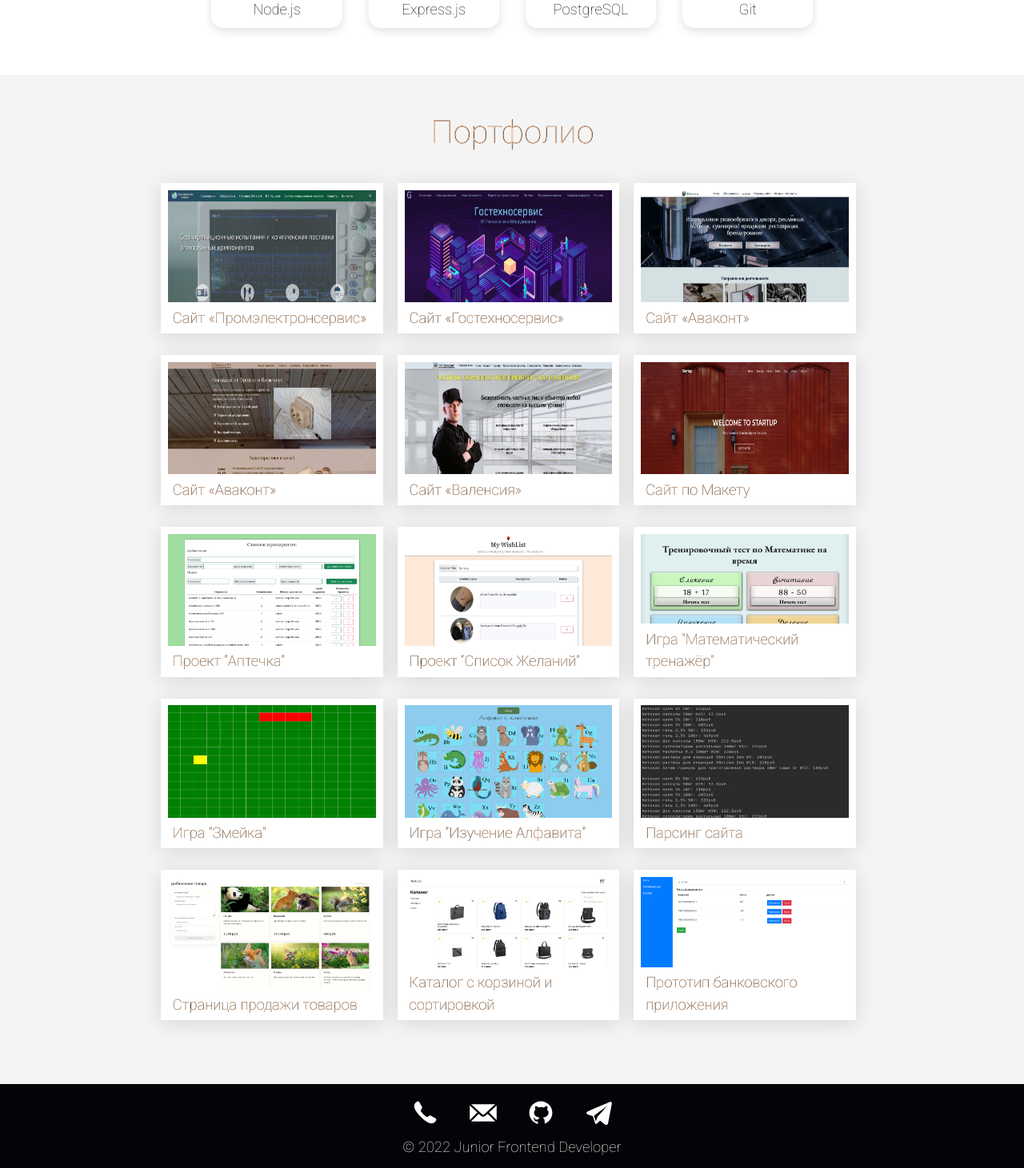
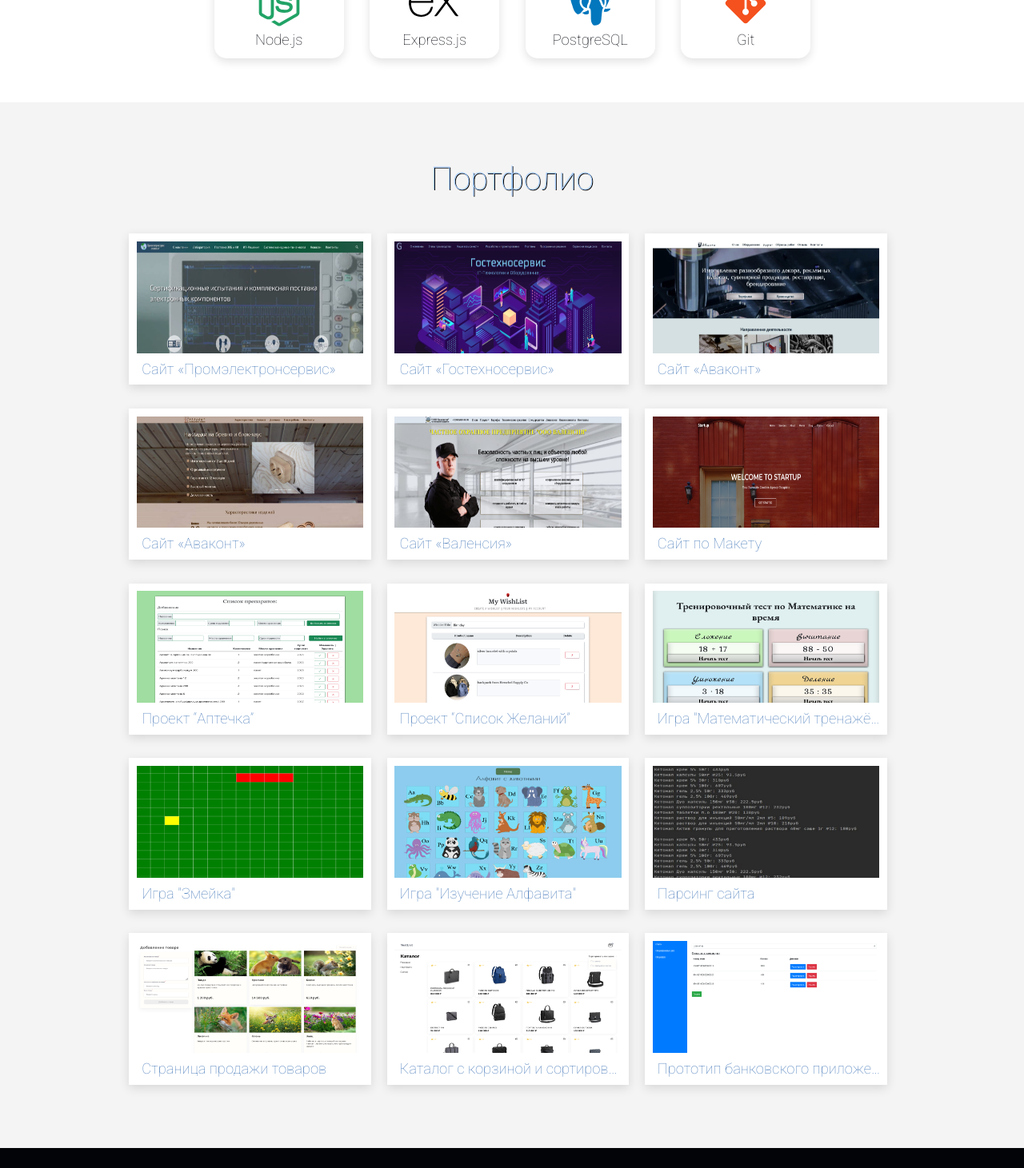
Before and after one commit to AnigalHub/Portfolio, a Nuxt app: page / in a window 1280 px wide. Shown: the part 1280-2741 px from the top of the page at 80% size. Built offline with nearby package versions, Linux system fonts and the light colour scheme; a web font is replaced by a local one.

Commit message:
изменены стили по footer

```diff
--- a/pages/index.vue
+++ b/pages/index.vue
@@ -31,8 +31,6 @@ export default {
 <style lang="scss">
 /*сетка бутстрап*/
 .row{margin: 0 auto !important;}
-/*контейнер на блоки посередине экрана*/
-.container {padding: 10px !important;}
 /*ссылки*/
 a{color: #2868ad !important;}
 /*Компоненты меню и футера*/
@@ -41,25 +39,41 @@ a{color: #2868ad !important;}
   color: white;
 }
 /*Компонент меню*/
-#Nav{box-shadow: 0 6px 6px -6px rgba(255, 255, 255, 0.63);}
+
 /*Компонент футера*/
 #Myfooter{
-  padding: 0.5rem 0;
-  text-align: center;
+  //padding: 0.5rem 0;
+  padding: 1.5% 18%;
+ // text-align: center;
 }
 /*заголовки, текст, пункты меню, фраза в логотипе по всей странице*/
 .text,.text_works,.name,.nav-link,.navbar-brand{font-family: 'Roboto', sans-serif;}
 /*заголовки*/
 h1{
+  color: #a1cbff;
+  font-weight: 200;
+  text-shadow: 1px 1px 0 #000;
+  padding: 3%;
+}
+
+h2{
+  padding-bottom: 3%;
+}
+h1,h2{
   margin: 0 auto;
-  text-shadow: .45px .45px .45px #000;
   text-align: center;
-  padding-bottom: 2.5%;
 }
 /*заголовок h1, имя, фраза "Junior Frontend-разработчик*/
-h1, .name_works, #Home .name, #Home .front{font-family: 'Roboto', sans-serif;}
+h1, #Home .name, #Home .front{font-family: 'Roboto', sans-serif;}
 /*заголовок h1, фраза "Junior Frontend-разработчик*/
-h1,.name, #Home .front{color: #ffc9a1;}
+h2,.name,span{
+  font-weight: 300;
+  color: #5584bf;
+}
+.text{
+  font-weight: 100;
+}
+
 /*текст, пункты меню, фраза в логотипе*/
 .text,.nav-link,.navbar-brand{line-height: 1.8rem;}
 /*текст, пункты меню, фраза в логотипе,текст для компонента "Мои работы"*/
@@ -74,7 +88,10 @@ h1,.name, #Home .front{color: #ffc9a1;}
 /*меню*/
 .navbar{padding: 0 18%;}
 /*все кнопки в меню,блок под логотип*/
-.navbar .nav-link,.navbar-brand{color: white !important;}
+.navbar .nav-link,.navbar-brand{
+  color: #dedede !important;
+  font-weight: 200;
+}
 /*все кнопки в меню*/
 .nav-link{padding: 0.5rem 1rem !important;}
 /*контейнер, который включает в себя повтор блоков*/
@@ -84,7 +101,7 @@ h1,.name, #Home .front{color: #ffc9a1;}
   margin: 1% 12% 0 15%;
 }
 /*Компоненты - "Об мне","Образование", "Ключевые навыки", "Мои работы"*/
-#About, #Education, #Skills, #Works{padding: 3% 0 2.5%;}
+#About, #Education, #Skills, #Works{padding: 3% 0;}
 
 /************ СВЕТЛАЯ ТЕМА ***********************/
 @media screen and (prefers-color-scheme: light){
@@ -108,6 +125,11 @@ h1,.name, #Home .front{color: #ffc9a1;}
     /*список - черточки (полосочки)*/
     ul li:after {border-left: 1px dotted black;}
   }
+  #Skills{
+    .flex-container > div{
+    background: white;
+    }
+  }
   /*Компонент - "Мои работы"*/
   #Works{
     .flex-container{
@@ -115,16 +137,15 @@ h1,.name, #Home .front{color: #ffc9a1;}
     }
     /*блоки под каждую работу*/
     .flex-container > div {
-      //background: #eef4f8;
+      background: #fff;
       box-shadow: 0 4px 24px rgba(0,0,0,.12);
       /*при наведении*/
       &:hover {box-shadow: 2px 6px 15px rgba(0,0,0,.4);}
-      /*ссылка на код - svg*/
-      .reference{stroke:#000;}
+      .name_works{
+        background: #fff;
+      }
     }
   }
-  /*цвет svg*/
-  .svg_color{fill: #fff;}
   .express_svg{fill: #000;}
 }
 /************ ТЕМНАЯ ТЕМА ***********************/
@@ -165,13 +186,18 @@ h1,.name, #Home .front{color: #ffc9a1;}
   #Works{
     /*блоки под каждую работу*/
     .flex-container > div {
-      background: #011624;
-      box-shadow: 2px 5px 6px rgba(80, 79, 79, 0.4);
+      background: #0f1522;
       /*при наведении*/
       &:hover {box-shadow: 2px 5px 6px rgba(80, 79, 79);}
-      /*ссылка на код - svg*/
-      .reference{stroke:#afadad;}
+      .name_works{
+        background: #0f1522;
+      }
     }
+  }
+  #Skills{
+    .flex-container > div{
+    background: #0f1522;
+  }
   }
 }
 
@@ -181,14 +207,11 @@ h1,.name, #Home .front{color: #ffc9a1;}
   background-size: 100% 100%;
   /*фраза-Junior Frontend-разработчик*/
   .front{
-    //opacity: .98;
-    font-family: 'Roboto', sans-serif;
-    font-size: 2.5rem;
-
     text-align: center;
+    //padding: 1.8% 0;
   }
   span{
-    font-family: 'Quicksand', sans-serif;
+
     font-size: 2rem;
   }
 }
@@ -228,7 +251,7 @@ h1,.name, #Home .front{color: #ffc9a1;}
       border-radius: 50%;
       width: 12px;
       height: 12px;
-      background: #de6a13;
+      background: #77a3db;
       content: "";
       left: 0;
       transition: .3s ease-in-out;
@@ -256,11 +279,6 @@ h1,.name, #Home .front{color: #ffc9a1;}
   .text{
     text-align: center;
   }
-  .svgd{
-    margin: 0 auto;
-    border-radius: 50%;
-    border: 2px solid rgba(255, 201, 161, 0.81);
-  }
   /*svg навыков (языков, фреймворков, ..)*/
   svg{
     width: 64px;
@@ -274,7 +292,6 @@ h1,.name, #Home .front{color: #ffc9a1;}
     margin: 0 2% 2%;
     cursor: default;
     border-radius: 15px;
-    background: white;
     padding: 1%;
     box-shadow: 0 4px 12px rgba(0,0,0,.12);
     /*при наведении*/
@@ -287,12 +304,12 @@ h1,.name, #Home .front{color: #ffc9a1;}
 /*Компонент - "Мои работы"*/
 #Works{
   .flex-container{
-    margin: 1% 10%;
+    margin: 1% 6%;
   }
   /*блоки с работами*/
   .flex-container  > div {
     padding: 1%;
-    background: white;
+    box-shadow: 0 4px 12px rgb(0 0 0 / 12%);
     width:  31%;
     margin: 0 1% 3%;
     position: relative;
@@ -304,14 +321,21 @@ h1,.name, #Home .front{color: #ffc9a1;}
           display: block;
         }
       }
+      .name{
+        text-overflow: inherit;
+        white-space: normal;
+      }
     }
     .text_works{
       display: none;
       color: #000;
+      font-weight: 200;
     }
     .name{
-      color: #ffc9a1;
-      text-shadow: 0.4px 0.38px 0.4px #000;
+      text-overflow: ellipsis;
+
+      overflow: hidden;
+      white-space: nowrap;
     }
     /*при наведении*/
     /*картинки*/
@@ -323,7 +347,7 @@ h1,.name, #Home .front{color: #ffc9a1;}
     .name_works{
       padding: 2%;
       width: 96%;
-      background: white;
+      //background: white;
       position: absolute;
       bottom: .1%;
     }
@@ -334,19 +358,25 @@ h1,.name, #Home .front{color: #ffc9a1;}
   }
 }
 #Myfooter{
-  .flex-container{
-    margin: 0 37% 1%;
+  .svgFooter{
+    //margin: 0 27% 1%;
+    margin: 0 0 0 auto;
+    width: 40%;
   }
   /*блоки с контактной информацией*/
   .flex-container > div {
     text-align: center;
     width: 25%;
+    /*margin: 0 2%;*/
     /*svg*/
     svg{
       display: block;
       margin: 0 auto;
-      width: 36px;
-      height: 36px;
+      width: 30px;
+      border: 1px solid #dedede;
+      height: 30px;
+      border-radius: 50%;
+      padding: 8%;
     }
     /*при наведении*/
     &:hover{
@@ -355,8 +385,19 @@ h1,.name, #Home .front{color: #ffc9a1;}
     }
     .text{
       margin-bottom: 2%;
+      color: #dedede;
+    }
+    .fio{
+      float: right;
+    }
+    .col-6{
+      .text{
+        text-align: right ;
+      }
     }
   }
+  /*цвет svg*/
+  .svg_color{fill: #dedede;}
 
 }
 
```
